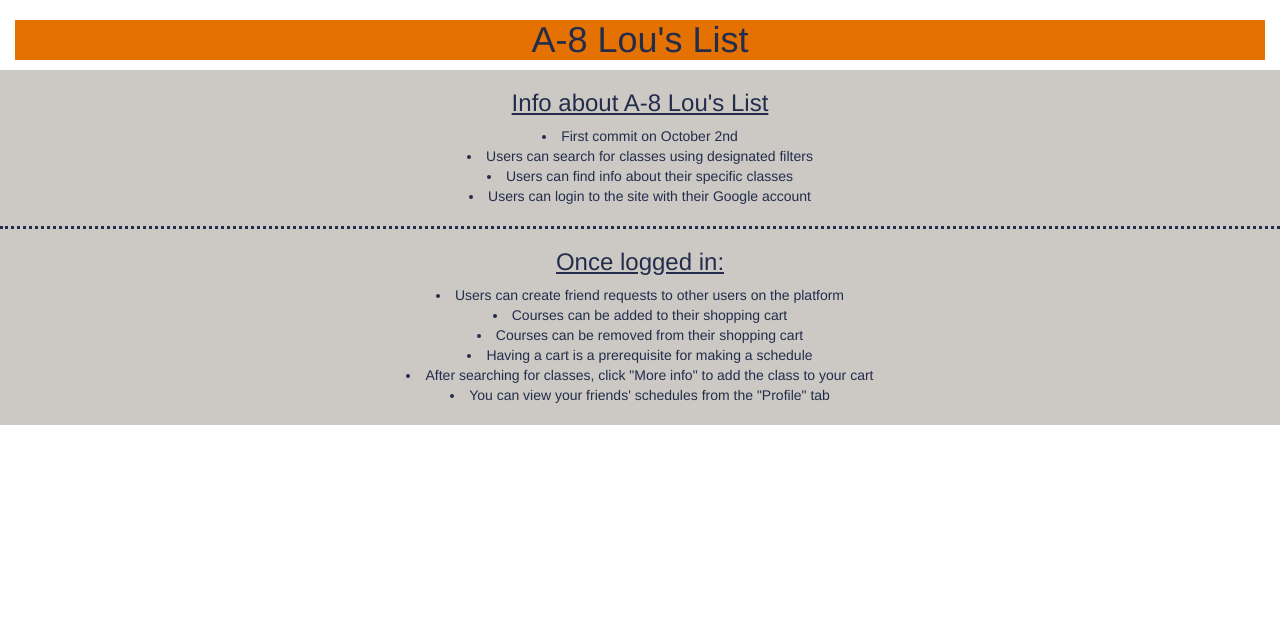
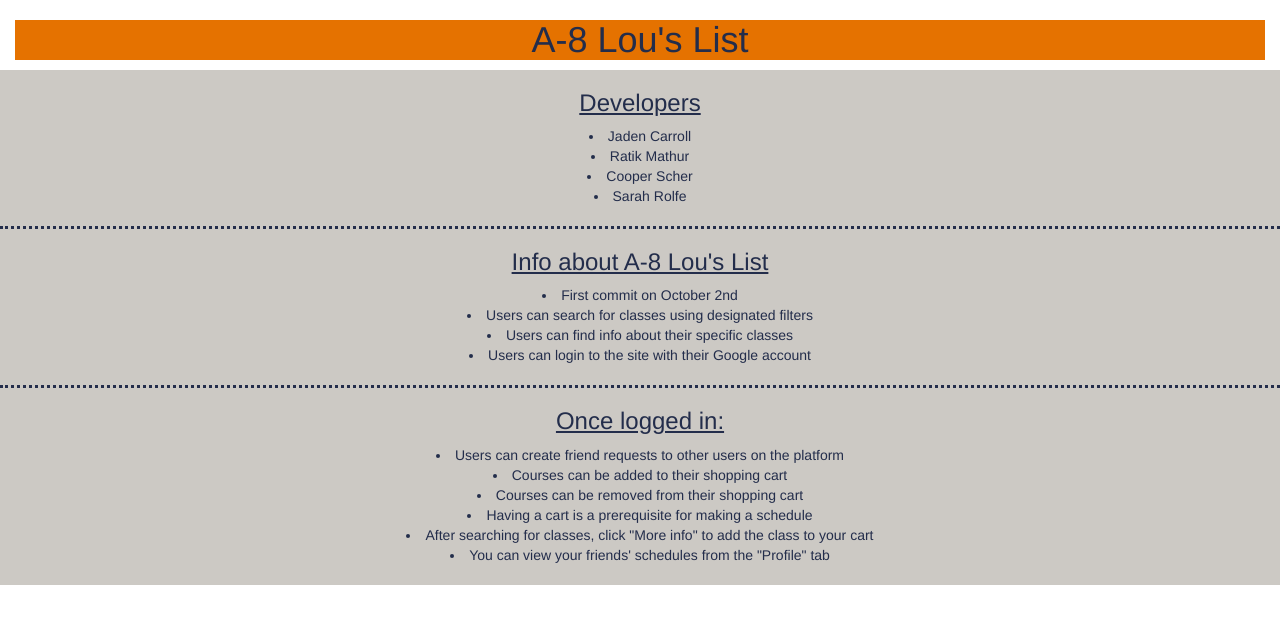
Before and after one commit to XtremeBlaze777/FirstDjangoProject, a Django app: page /about/ in a window 1280 px wide. Shown: the part 52-676 px from the top of the page. Run offline with Django 4.2, Linux system fonts and the light colour scheme; some libraries are stand-ins or nearby versions.

Commit message:
Added credits to developers

```diff
--- a/templates/about.html
+++ b/templates/about.html
@@ -1,11 +1,19 @@
 {% extends 'base.html' %}
     {% block content %}
-        <h3 style="color: #232D4B; text-decoration: underline">Info about A-8 Lou's List</h4>
+        <h3 style="color: #232D4B; text-decoration: underline">Developers</h3>
+        <li>Jaden Carroll</li>
+        <li>Ratik Mathur</li>
+        <li>Cooper Scher</li>
+        <li>Sarah Rolfe</li>
+        <hr style="border-top: 3px dotted #232D4B;">
+
+        <h3 style="color: #232D4B; text-decoration: underline">Info about A-8 Lou's List</h3>
         <li>First commit on October 2nd</li>
         <li>Users can search for classes using designated filters</li>
         <li>Users can find info about their specific classes</li>
         <li>Users can login to the site with their Google account</li>
         <hr style="border-top: 3px dotted #232D4B;">
+
         <h3 style="color: #232D4B; text-decoration: underline">Once logged in:</h3>
         <li>Users can create friend requests to other users on the platform</li>
         <li>Courses can be added to their shopping cart</li>
```
Also changed, not shown: README.md.
